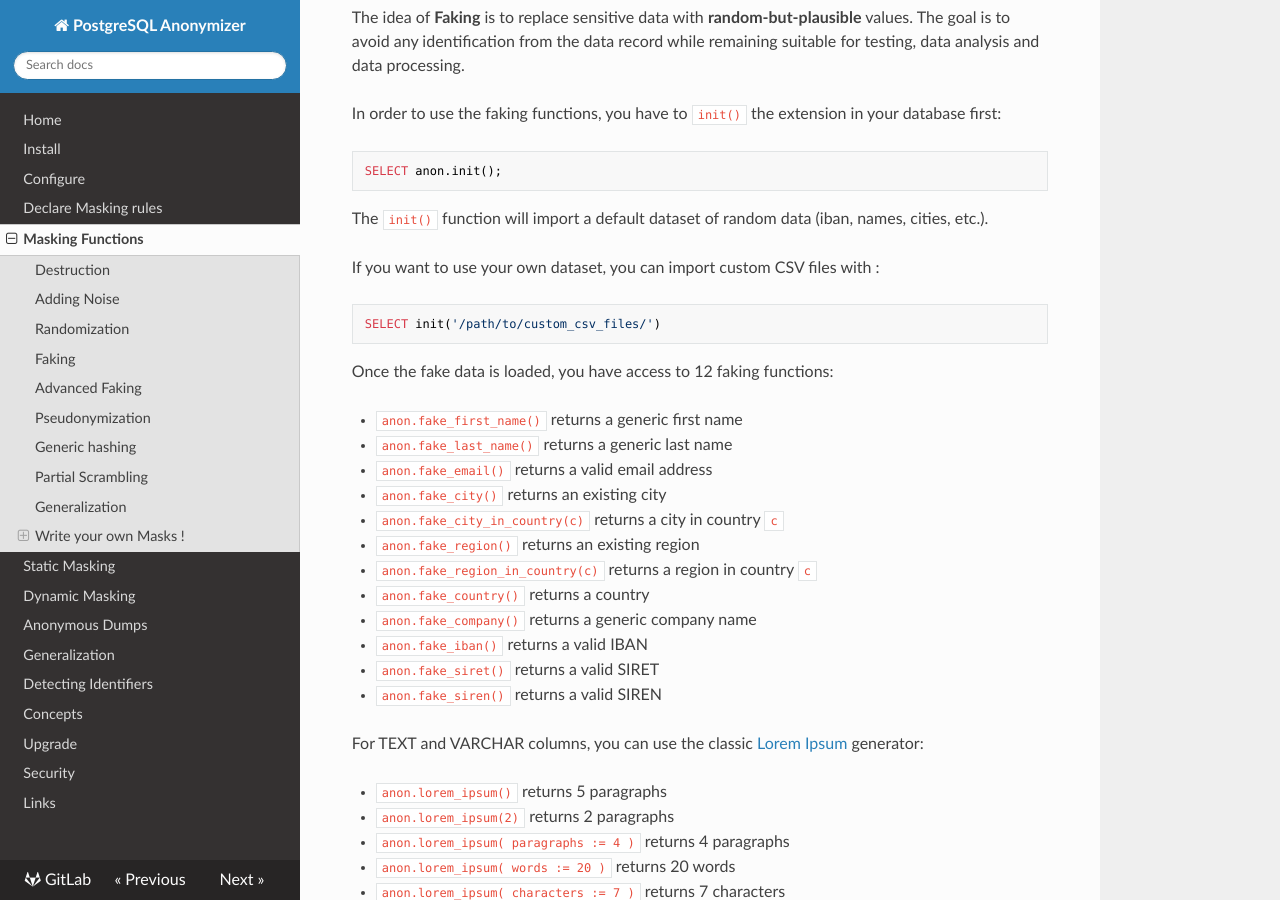
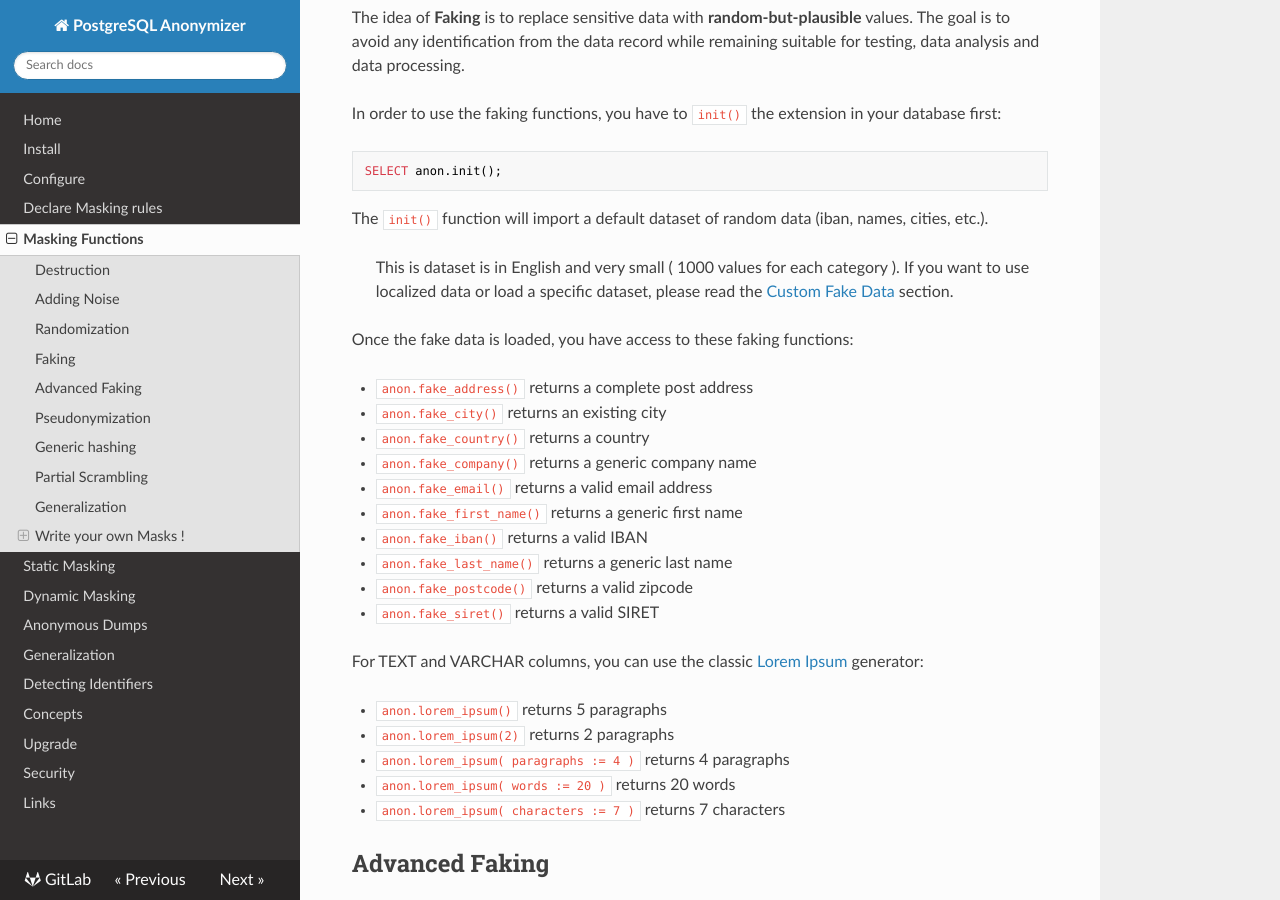
Before and after one commit to neondatabase/postgresql_anonymizer, an MkDocs documentation site: the page built from docs/masking_functions.md, in a window 1280 px wide and 900 px high, scrolled down 1773 px. Built offline with MkDocs 1.6.1, drawn with Linux system fonts in a browser that asks for light colours; nearby versions of some CDN libraries; some of the changed text lies outside the part shown.

````diff
--- a/.gitlab-ci.yml
+++ b/.gitlab-ci.yml
@@ -40,10 +40,11 @@
     - gem install mdl
     - mdl docs/*.md *.md
 
-lint-y:
+lint-py:
   stage: lint
   image: python:3.7
   script:
+    - pip3 install flake8
     - flake8 python/*.py
 
 ##
--- a/docs/masking_functions.md
+++ b/docs/masking_functions.md
@@ -117,26 +117,24 @@
 The `init()` function will import a default dataset of random data (iban,
 names, cities, etc.).
 
-If you want to use your own dataset, you can import custom CSV files with :
+> This is dataset is in English and very small ( 1000 values for each
+> category ). If you want to use localized data or load a
+> specific dataset, please read the [Custom Fake Data] section.
 
-```sql
-SELECT init('/path/to/custom_csv_files/')
-```
+[Custom Fake Data]: /custom_fake_data
 
-Once the fake data is loaded, you have access to 12 faking functions:
+Once the fake data is loaded, you have access to these faking functions:
 
-* `anon.fake_first_name()` returns a generic first name
-* `anon.fake_last_name()` returns a generic last name
-* `anon.fake_email()` returns a valid email address
+* `anon.fake_address()` returns a complete post address
 * `anon.fake_city()` returns an existing city
-* `anon.fake_city_in_country(c)` returns a city in country `c`
-* `anon.fake_region()` returns an existing region
-* `anon.fake_region_in_country(c)` returns a region in country `c`
 * `anon.fake_country()` returns a country
 * `anon.fake_company()` returns a generic company name
+* `anon.fake_email()` returns a valid email address
+* `anon.fake_first_name()` returns a generic first name
 * `anon.fake_iban()` returns a valid IBAN
+* `anon.fake_last_name()` returns a generic last name
+* `anon.fake_postcode()` returns a valid zipcode
 * `anon.fake_siret()` returns a valid SIRET
-* `anon.fake_siren()` returns a valid SIREN
 
 For TEXT and VARCHAR columns, you can use the classic [Lorem Ipsum] generator:
 
@@ -194,12 +192,11 @@
 * `anon.pseudo_last_name('seed','salt')` returns a generic last name
 * `anon.pseudo_email('seed','salt')` returns a valid email address
 * `anon.pseudo_city('seed','salt')` returns an existing city
-* `anon.pseudo_region('seed','salt')` returns an existing region
 * `anon.pseudo_country('seed','salt')` returns a country
 * `anon.pseudo_company('seed','salt')` returns a generic company name
 * `anon.pseudo_iban('seed','salt')` returns a valid IBAN
 * `anon.pseudo_siret('seed','salt')` returns a valid SIRET
-* `anon.pseudo_siren('seed','salt')` returns a valid SIREN
+
 
 The second argument ("salt") is optional. You can call each function with
 only the seed like this `anon.pseudo_city('bob')`. The salt is here to increase
````
